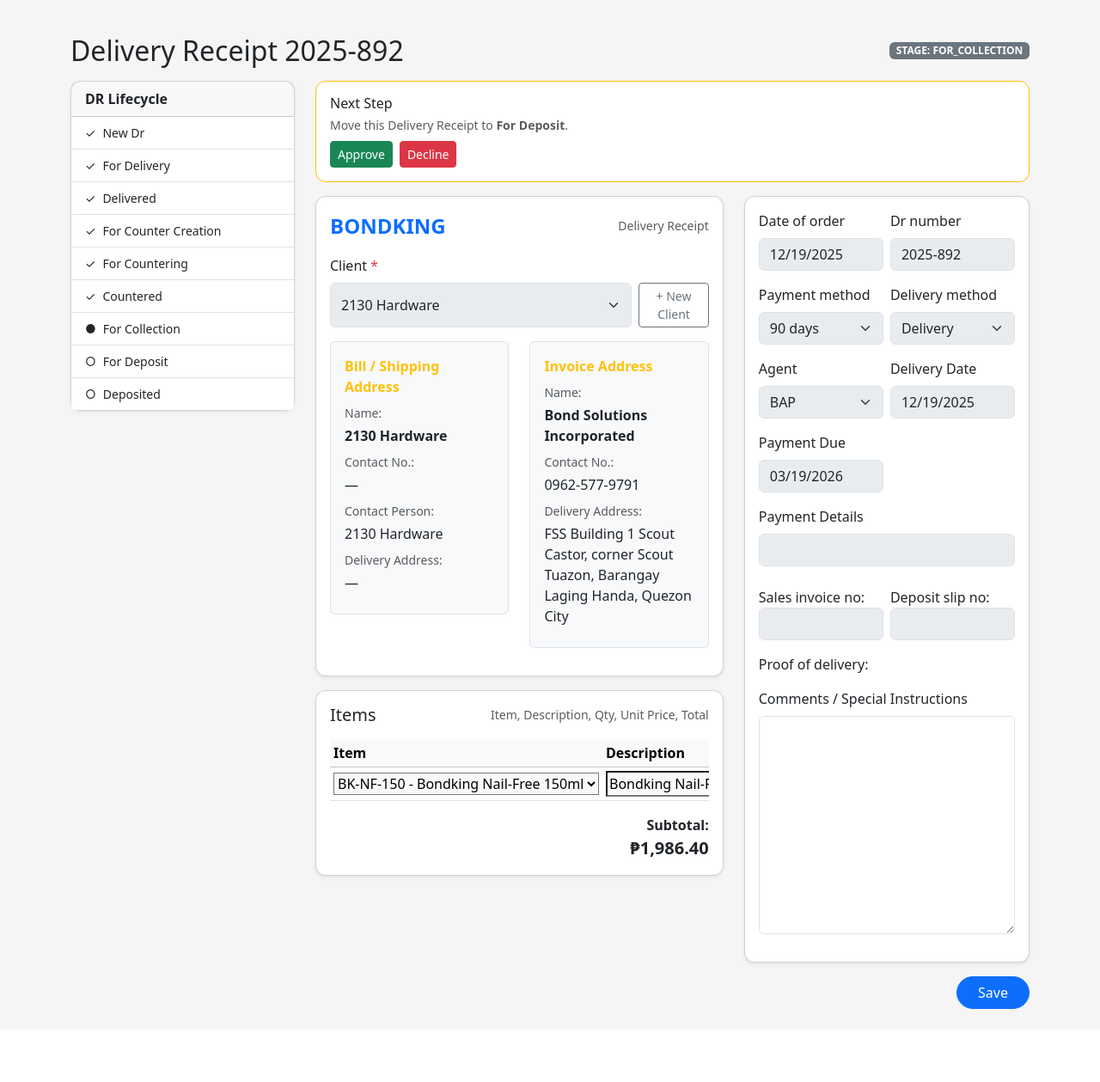
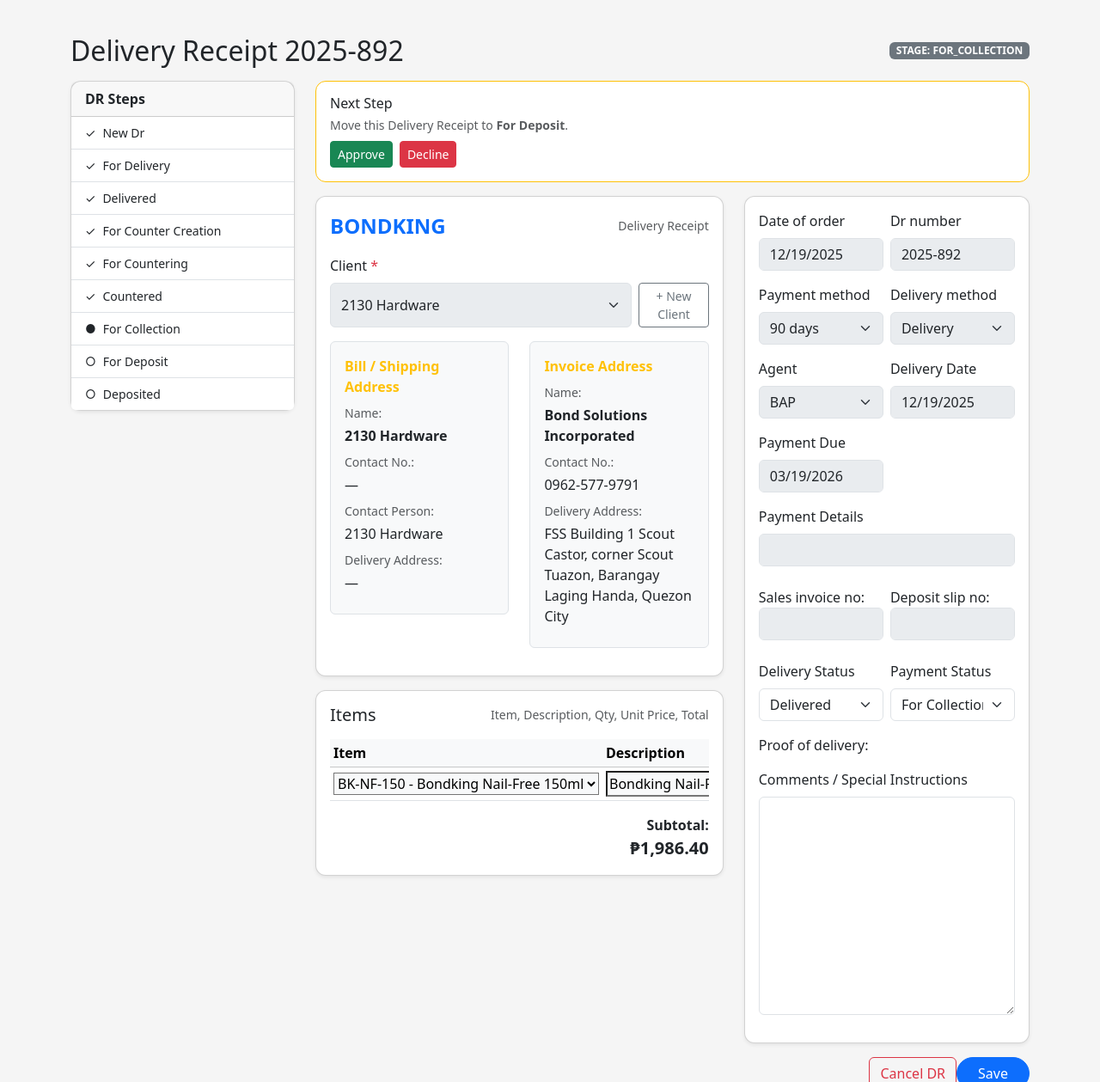
Before and after one commit to alfonsoclaros1/bondking, a Django app: page /dr/1734/edit/ in a window 1280 px wide. Shown: the part 56-1315 px from the top of the page at 86% size. Before the commit the page ends 1230 px from the top, so only its background shows below. Run offline with Django 5.2, Linux system fonts and the light colour scheme; a user stored in the database is signed in; data comes from the database, SQL or seed files in the repository; data that the repository does not hold is empty.

Commit message:
before lunch

```diff
--- a/bondking_app/forms.py
+++ b/bondking_app/forms.py
@@ -90,6 +90,8 @@ class DeliveryReceiptForm(forms.ModelForm):
             "sales_invoice_no",
             "deposit_slip_no",
             "remarks",
+            "delivery_status",
+            "payment_status",
         ]
         widgets = {
             "date_of_order": forms.DateInput(attrs={"type": "date"}),
@@ -97,6 +99,8 @@ class DeliveryReceiptForm(forms.ModelForm):
             "payment_due": forms.DateInput(attrs={"type": "date"}),
             "sales_invoice_no": forms.TextInput(attrs={"class": "form-control"}),
             "deposit_slip_no": forms.TextInput(attrs={"class": "form-control"}),
+            "delivery_status": forms.Select(attrs={"class": "form-select"}),
+            "payment_status": forms.Select(attrs={"class": "form-select"}),
         }
 
     def __init__(self, *args, user=None, stage=None, **kwargs):
@@ -109,6 +113,14 @@ class DeliveryReceiptForm(forms.ModelForm):
         super().__init__(*args, **kwargs)
 
 
+        # Default: lock these fields
+        self.fields["delivery_status"].disabled = True
+        self.fields["payment_status"].disabled = True
+
+        # Only Top Management can edit
+        if self.user and is_top_management(self.user):
+            self.fields["delivery_status"].disabled = False
+            self.fields["payment_status"].disabled = False
 
         # Assign preview DR number if creating
         if not self.instance.pk:
@@ -285,6 +297,9 @@ class DeliveryReceiptForm(forms.ModelForm):
         # 7. remarks ALWAYS editable
         # ------------------------------------------------------------
         self.fields["remarks"].disabled = False
+        if self.user and (self.user.is_superuser or is_top_management(self.user)):
+            self.fields["delivery_status"].disabled = False
+            self.fields["payment_status"].disabled = False
 
     def clean_date_of_delivery(self):
         date = self.cleaned_data.get("date_of_delivery")
--- a/bondking_app/templates/bondking_app/dr_form.html
+++ b/bondking_app/templates/bondking_app/dr_form.html
@@ -74,7 +74,7 @@ input[name$="-id"] {
   <div class="col-lg-3">
     <div class="card shadow-sm sticky-top" style="top: 1rem;">
       <div class="card-header py-2">
-        <strong>DR Lifecycle</strong>
+        <strong>DR Steps</strong>
       </div>
 
       <ul class="list-group list-group-flush small po-lifecycle">
@@ -450,6 +450,18 @@ input[name$="-id"] {
                 {{ form.deposit_slip_no }}
               </div>
             </div>
+            <div class="row g-2 mb-3 mt-3">
+              <div class="col-6">
+                <label class="form-label">Delivery Status</label>
+                {{ form.delivery_status }}
+              </div>
+
+              <div class="col-6">
+                <label class="form-label">Payment Status</label>
+                {{ form.payment_status }}
+              </div>
+            </div>
+
             <div class="mb-3 mt-3">
               {{ form.proof_of_delivery.label_tag }}
 
@@ -488,7 +500,7 @@ input[name$="-id"] {
               🖨 Print DR
             </a>
           {% endif %}
-          {% if not is_create and not dr.is_cancelled and is_top_management %}
+          {% if not is_create  %}
             <form method="post"
                   action="{% url 'dr-cancel' dr.id %}"
                   class="d-inline"
--- a/bondking_app/views.py
+++ b/bondking_app/views.py
@@ -625,8 +625,8 @@ def dr_table(request):
     # -------------------
     # Show All logic
     # -------------------
-    show_archived = request.GET.get("show_archived") == "1"
-    show_cancelled = request.GET.get("show_cancelled") == "1"
+    show_archived = request.GET.get("show_archived", "1") == "1"
+    show_cancelled = request.GET.get("show_cancelled", "1") == "1"
     with_sales_invoice = request.GET.get("with_sales_invoice") == "1"
 
 
@@ -656,7 +656,7 @@ def dr_table(request):
     delivery_status = request.GET.get("delivery_status", "")
     start_date = request.GET.get("start_date", "")
     end_date = request.GET.get("end_date", "")
-    sort_by = request.GET.get("sort_by", "date_desc")
+    sort_by = request.GET.get("sort_by", "dr_asc")
 
     if client_id.isdigit():
         qs = qs.filter(client_id=int(client_id))
```
Also changed, not shown: 1 other file.
